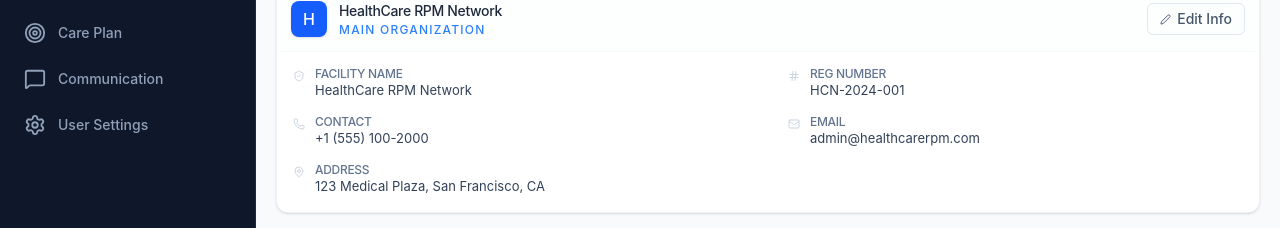
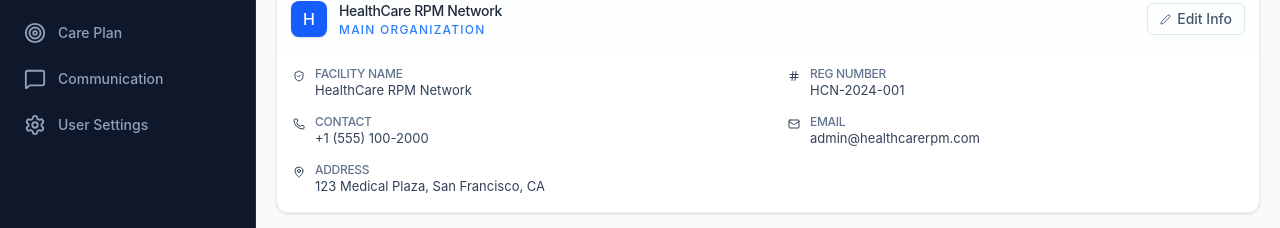
Before and after one commit to ahmed-gillani/neuro-rmp, a React (Vite) app: page /admin in a window 1280 px wide. Shown: the part 294-522 px from the top of the page. Built offline with nearby package versions, Linux system fonts and the light colour scheme.

Commit message:
Fix Icon Color

```diff
--- a/src/pages/Admin.tsx
+++ b/src/pages/Admin.tsx
@@ -87,7 +87,7 @@ const Admin: React.FC = () => {
                   { label: 'Address', val: '123 Medical Plaza, San Francisco, CA', icon: MapPin, full: true },
                 ].map((item, i) => (
                   <div key={i} className={`flex items-start gap-2.5 ${item.full ? 'sm:col-span-2' : ''}`}>
-                    <div className="mt-0.5 text-slate-300 shrink-0"><item.icon size={12} /></div>
+                    <div className="mt-0.5 text-slate-700 shrink-0"><item.icon size={12} /></div>
                     <div className="min-w-0">
                       <p className="text-[12px] font-medium text-slate-500 uppercase tracking-tight mb-0.5 leading-none">{item.label}</p>
                       <p className="text-[13px] font-normal text-slate-700 leading-snug">{item.val}</p>
```
